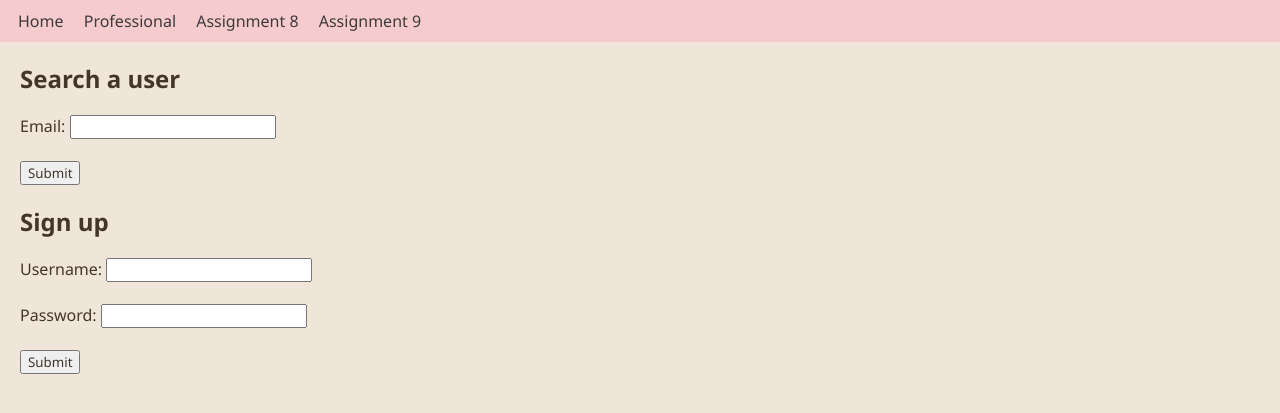
After one commit to miritzk/homework_backend, a Flask app: page /logout in a window 1280 px wide. The commit adds this page. Shown: the top 413 px of the page. Run offline with Flask 2, Linux system fonts and the light colour scheme.

Commit message:
assignment 9

```diff
--- a/app.py
+++ b/app.py
@@ -1,6 +1,14 @@
-from flask import Flask, redirect, url_for, render_template
+from flask import Flask, redirect, url_for, render_template, request, session
 
 app = Flask(__name__)
+
+users = {'user1': {'name': 'Yossi', 'email': 'yo@gmail.com'},
+         'user2': {'name': 'Mirit', 'email': 'mirit@gmail.com'},
+         'user3': {'name': 'Lior', 'email': 'lior@hotmail.com'},
+         'user4': {'name': 'Lia', 'email': 'lia@yahoo.com'},
+         'user5': {'name': 'Tanya', 'email': 'tanya@mail.com'},
+         'user6': {'name': 'Leonid', 'email': 'lenya@gmail.com'}
+         }
 
 @app.route("/home")
 @app.route("/")
@@ -25,8 +33,8 @@ def successful_contact_page():
 
 @app.route("/assignment8")
 def assignment8_page():
-    name = 'Mirit'
-    last_name = 'Zelichonok'
+    name = '' # 'Mirit'
+    last_name = '' # 'Zelichonok'
     return render_template('assignment8.html',
                            name=name,
                            last_name=last_name,
@@ -34,6 +42,28 @@ def assignment8_page():
                                     'Favorite music': 'Ariana Grande',
                                     'Favorite place': 'The beach'})
 
+@app.route("/assignment9", methods=['GET', 'POST'])
+def assignment9_page():
+    # search form
+    if 'email' in request.args:
+        email = request.args['email']
+        if email == '':
+            return render_template('assignment9.html', user_list=users)
+        # search it in users dict
+        for key, value in users.items():
+            if value.get('email') == email:
+                return render_template('assignment9.html', u_name=value.get('name'), u_email=value.get('email'))
+    # registration form
+    if request.method == "POST":
+        session['username'] = request.form['username']
+    return render_template('assignment9.html')
+
+@app.route("/logout", methods=['GET', 'POST'])
+def logout_func():
+    session['username'] = ''
+    return render_template('assignment9.html')
+
 
 if __name__ == '__main__':
+    app.secret_key = '123'
     app.run(debug=True)
--- /dev/null
+++ b/templates/assignment9.html
@@ -0,0 +1,54 @@
+<!DOCTYPE html>
+<html lang="en">
+<head>
+    <meta charset="UTF-8">
+    <link rel="stylesheet" href="static/css/common.css">
+    <link rel="stylesheet" href="static/css/assignment8.css">
+    <title>Assignment 9</title>
+</head>
+<body>
+    {% include('menu.html') %}
+    <div class="content">
+        <!-- Search form -->
+        <h2>Search a user</h2>
+        <form action="/assignment9" method="GET">
+            Email: <input name="email" type="email">
+            <br><br>
+            <input type="submit">
+        </form>
+
+        {% if u_name %}
+            <h2>User from search:</h2>
+            <p> name: {{ u_name }} <br>
+                email: {{ u_email }}
+            </p>
+        {% endif %}
+
+        {% if user_list %}
+        <h2>List of users:</h2>
+            {%  for key, value in user_list.items() %}
+            <li>
+                {{ key }}: <b>{{ value.get('name') }}</b> ({{ value.get('email') }})
+            </li>
+            {% endfor %}
+        {% endif %}
+
+        <!-- Registration form -->
+        <h2>Sign up</h2>
+        {% if session.username %}
+            <h3>Welcome back {{ session.username }}!</h3>
+            <form action="/logout">
+                <input type="submit" value="Log out">
+            </form>
+        {% else %}
+            <form action="/assignment9" method="POST">
+                Username: <input name="username" type="text">
+                <br><br>
+                Password: <input name="password" type="password">
+                <br><br>
+                <input type="submit">
+            </form>
+        {% endif %}
+    </div>
+</body>
+</html>
--- a/templates/cv.html
+++ b/templates/cv.html
@@ -11,6 +11,10 @@
 </head>
 <body>
     {% include('menu.html') %}
+
+    {% if session.username %}
+        <h2>Hello {{ session.username }}!</h2>
+    {% endif %}
 
     <div id='header'>
         <h2>Mirit Zelichonok - CV</h2>
--- a/templates/index.html
+++ b/templates/index.html
@@ -11,7 +11,11 @@
     {% include('menu.html') %}
 
     <div class="content">
-        <h1>Hello!</h1>
+        {% if session.username %}
+            <h2>Hello {{ session.username }}!</h2>
+        {% else %}
+            <h1>Hello!</h1>
+        {% endif %}
         <h3>Welcome to my website!</h3>
     </div>
 
--- a/templates/menu.html
+++ b/templates/menu.html
@@ -2,4 +2,5 @@
     <a href="/">Home</a>
     <a href="/cv">Professional</a>
     <a href="/assignment8">Assignment 8</a>
+    <a href="/assignment9">Assignment 9</a>
 </div>
```
Also changed, not shown: templates/assignment8.html (+7 -2 lines).
